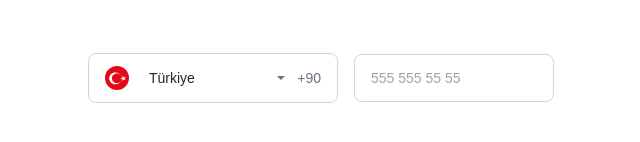
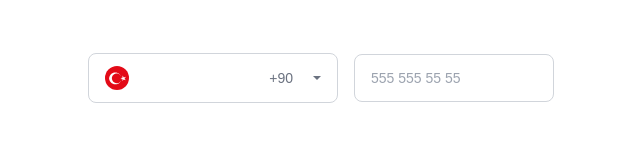
Before and after one commit to yilmazburak0/ns-form-project, a Next.js app: page / in a window 1280 px wide. Shown: the part 322-464 px from the top of the page, without its empty margins (252-892 px from the left). Built offline with nearby package versions, Linux system fonts and the light colour scheme.

Commit message:
refactor: simplify ICountry by removing name field no longer used in UI

```diff
--- a/src/components/countryCodeDropdown/_style.tsx
+++ b/src/components/countryCodeDropdown/_style.tsx
@@ -83,14 +83,6 @@ export const FlagIcon = styled.span`
   margin-right: 8px;
 `;
 
-
-export const CountryName = styled.span`
-  font-size: 14px;
-  font-weight: 500;
-  color: #1f2937;
-  flex: 1;
-`;
-
 export const DialCode = styled.span`
   font-size: 14px;
   color: #6b7280;
--- a/src/components/countryCodeDropdown/_template.tsx
+++ b/src/components/countryCodeDropdown/_template.tsx
@@ -10,7 +10,6 @@ import {
   DropdownItem,
   DropdownItemContent,
   FlagIcon,
-  CountryName,
   DialCode,
   ArrowIcon,
   PlaceholderText
@@ -86,9 +85,8 @@ export const CountryCodeDropdown: React.FC<ICountryCodeDropdown> = ({
         {selectedCountry ? (
           <>
             <FlagIcon className={`fi fi-${selectedCountry.code}`} />
-            <CountryName>{selectedCountry.name}</CountryName>
+            <DialCode>{selectedCountry.dial_code}</DialCode>
             <ArrowIcon isOpen={isOpen} />
-            <DialCode>{selectedCountry.dial_code}</DialCode>
           </>
         ) : (
           <>
@@ -108,7 +106,6 @@ export const CountryCodeDropdown: React.FC<ICountryCodeDropdown> = ({
                 tabIndex={0}
               >
                <FlagIcon className={`fi fi-${country.code}`} />
-                <CountryName>{country.name}</CountryName>
                 <DialCode>{country.dial_code}</DialCode>
               </DropdownItemContent>
             </DropdownItem>
--- a/src/components/pages/jobApplication/_template.tsx
+++ b/src/components/pages/jobApplication/_template.tsx
@@ -8,7 +8,6 @@ import { PageContainer, ContentWrapper } from './_style';
 export const JobApplication = () => {
   const [selectedCountry, setSelectedCountry] = useState<ICountry | undefined>({
     code: 'tr',
-    name: 'Türkiye',
     dial_code: '+90'
   });
   const [phoneNumber, setPhoneNumber] = useState<string>('');
--- a/src/types/country.tsx
+++ b/src/types/country.tsx
@@ -1,5 +1,4 @@
 export interface ICountry {
   code: string;
-  name: string;
   dial_code: string;
 }
--- a/src/utils/countryHelpers.ts
+++ b/src/utils/countryHelpers.ts
@@ -2,27 +2,28 @@ import { getCountries, getCountryCallingCode } from 'libphonenumber-js';
 import { ICountry } from '@/types';
 
 export const generateCountriesList = (): ICountry[] => {
-  const countries = getCountries();
-  const countryNames = new Intl.DisplayNames(['en'], { type: 'region' });
+  const countryCodes = getCountries();
+  const regionNames = new Intl.DisplayNames(['en'], { type: 'region' });
 
-  return countries.map(code => {
+  const countriesWithNames = countryCodes.map(code => {
     try {
-      const dialCode = `+${getCountryCallingCode(code)}`;
-      const name = countryNames.of(code) || code;
-
       return {
         code: code.toLowerCase(),
-        name,
-        dial_code: dialCode
+        dial_code: `+${getCountryCallingCode(code)}`,
+        sortName: regionNames.of(code) || code
       };
     } catch {
       return {
         code: code.toLowerCase(),
-        name: code,
-        dial_code: '+0'
+        dial_code: '+0',
+        sortName: code
       };
     }
-  }).sort((a, b) => a.name.localeCompare(b.name));
+  });
+
+  const sortedCountries = countriesWithNames.sort((a, b) => a.sortName.localeCompare(b.sortName));
+
+  return sortedCountries.map(({ code, dial_code }) => ({ code, dial_code }));
 };
 
 export const sortCountriesBySelection = (
```
